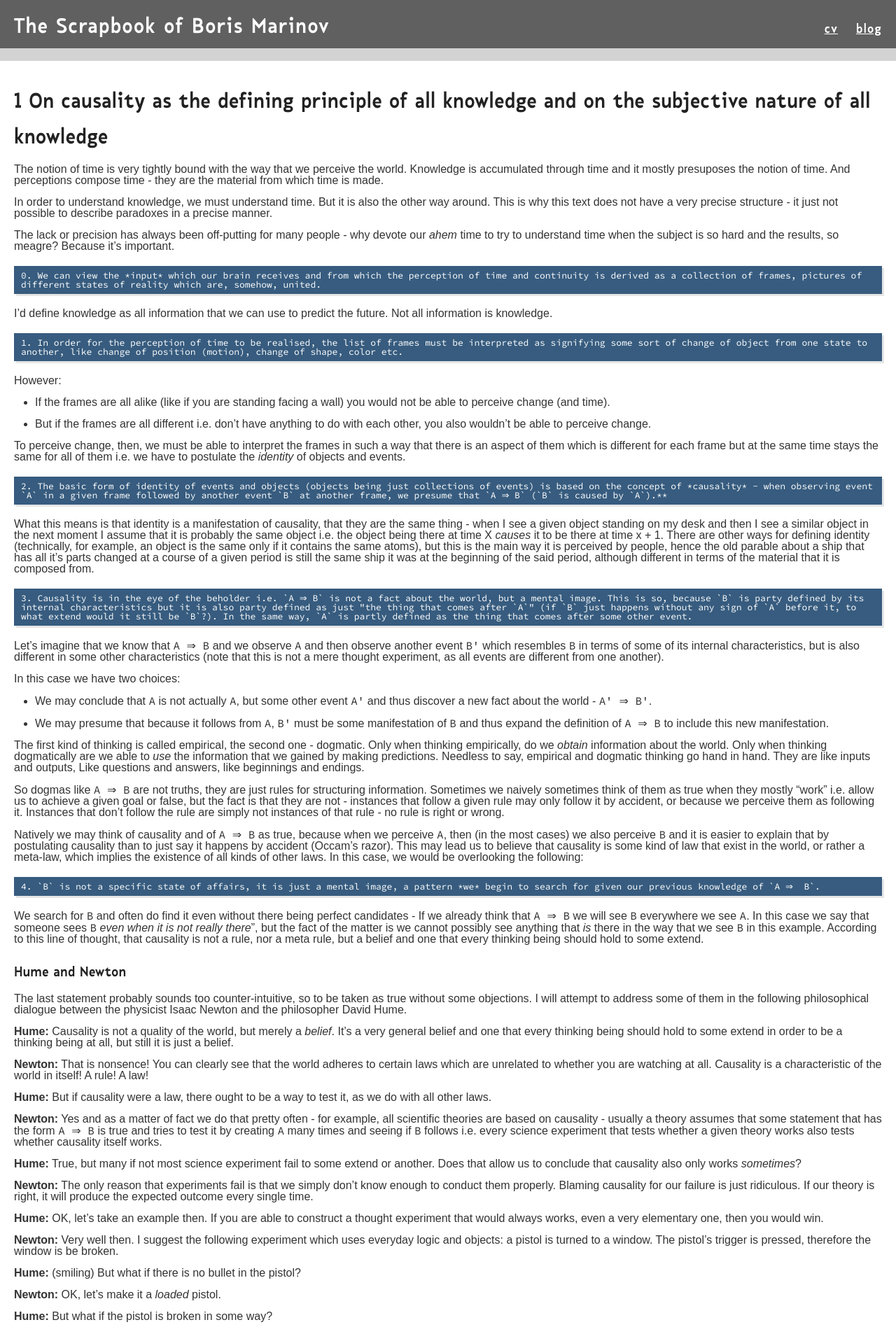
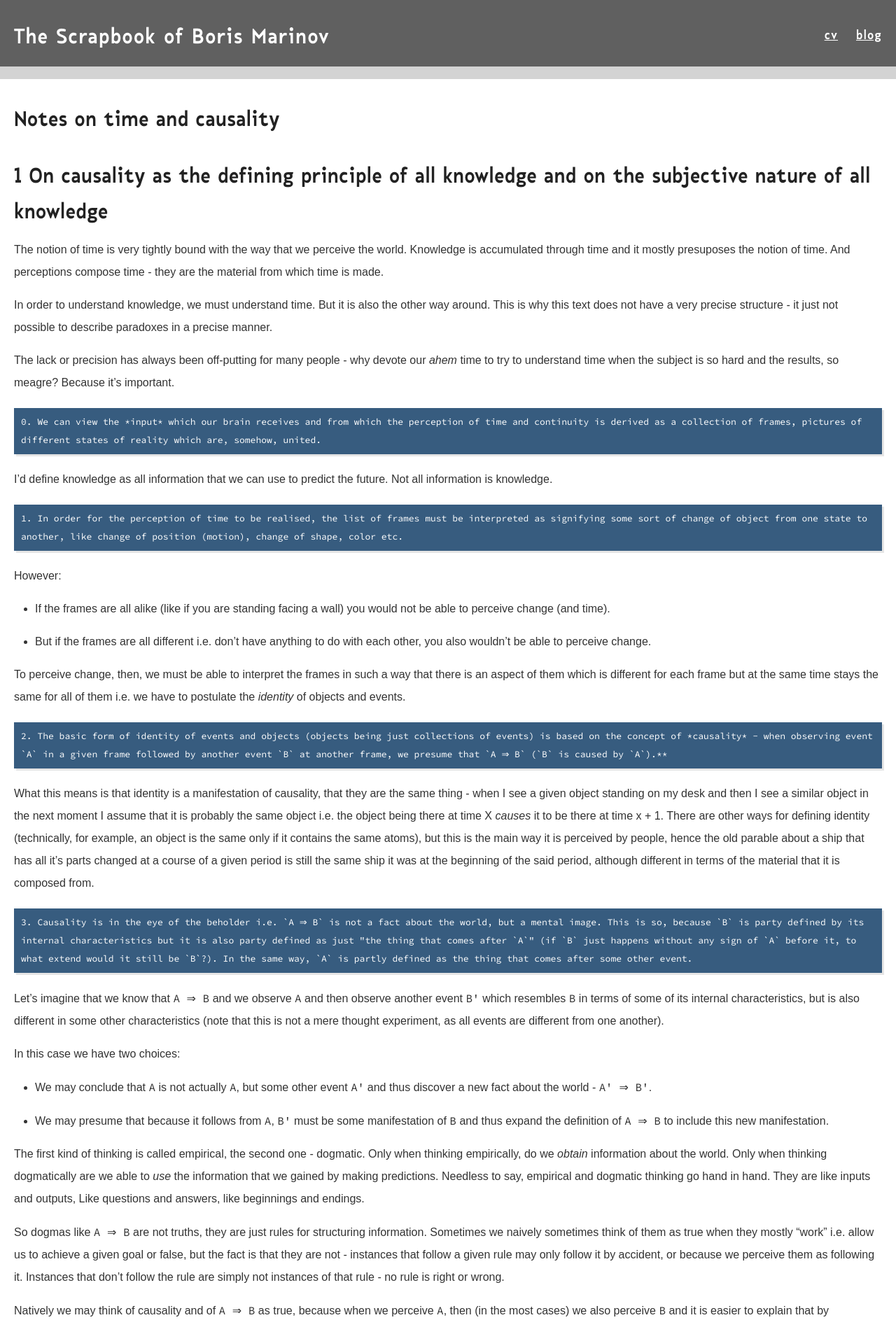
Before and after one commit to abuseofnotation/abuseofnotation.github.io, a Jekyll site: the page built from temp/timeandcausality.md, in a window 1280 px wide. Shown: the top 1896 px of the page at 70% size. Built offline with Jekyll 4.4.1, drawn with Linux system fonts in a browser that asks for light colours; our own code applies the rules of GitHub Pages for plain Markdown files.

Commit message:
causality

```diff
--- a/_sass/_reset.scss
+++ b/_sass/_reset.scss
@@ -29,7 +29,7 @@ footer, header, hgroup, menu, nav, section {
 	display: block;
 }
 body {
-	line-height: 1;
+	line-height: 2;
 }
 ol, ul {
 	list-style: none;
--- a/temp/timeandcausality.md
+++ b/temp/timeandcausality.md
@@ -1,3 +1,9 @@
+---
+category: blog
+title: "Notes on time and causality"
+layout: blog
+---
+
 1 On causality as the defining principle of all knowledge and on the subjective nature of all knowledge
 ===
 
```
